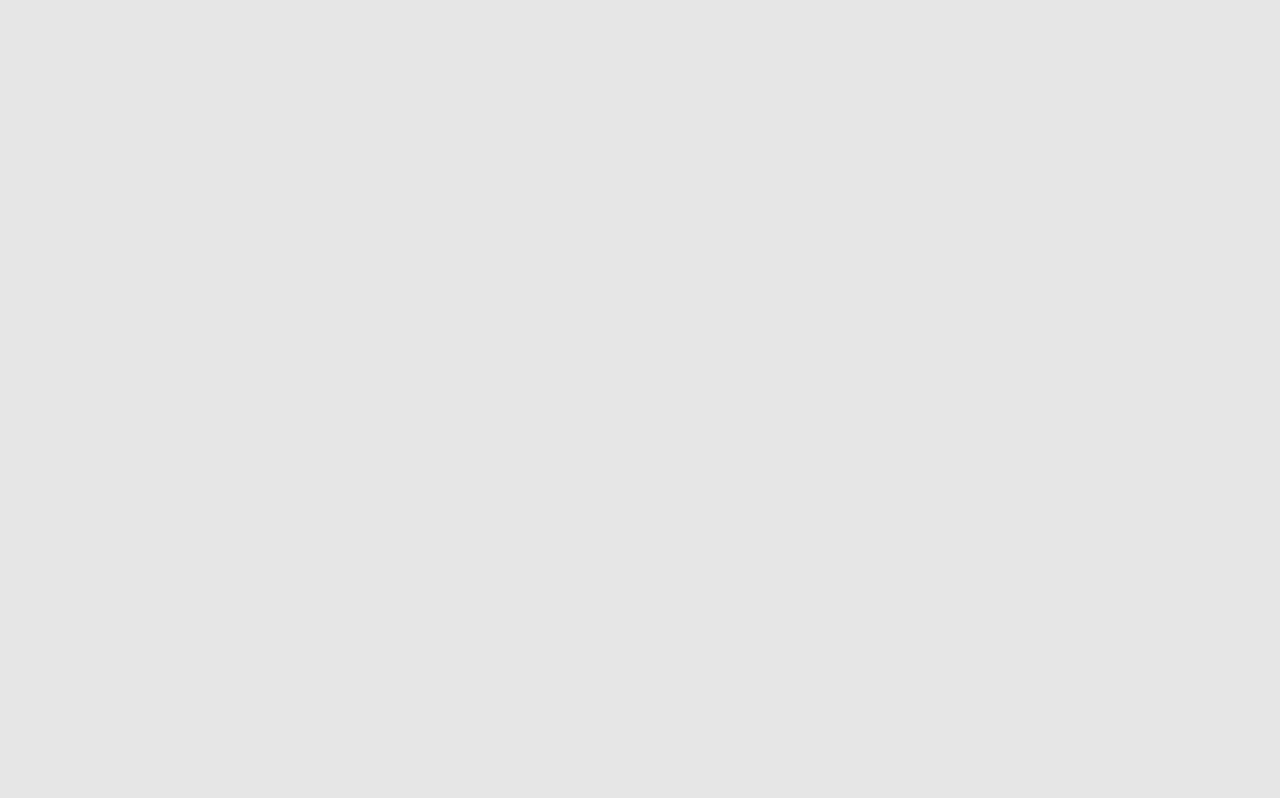
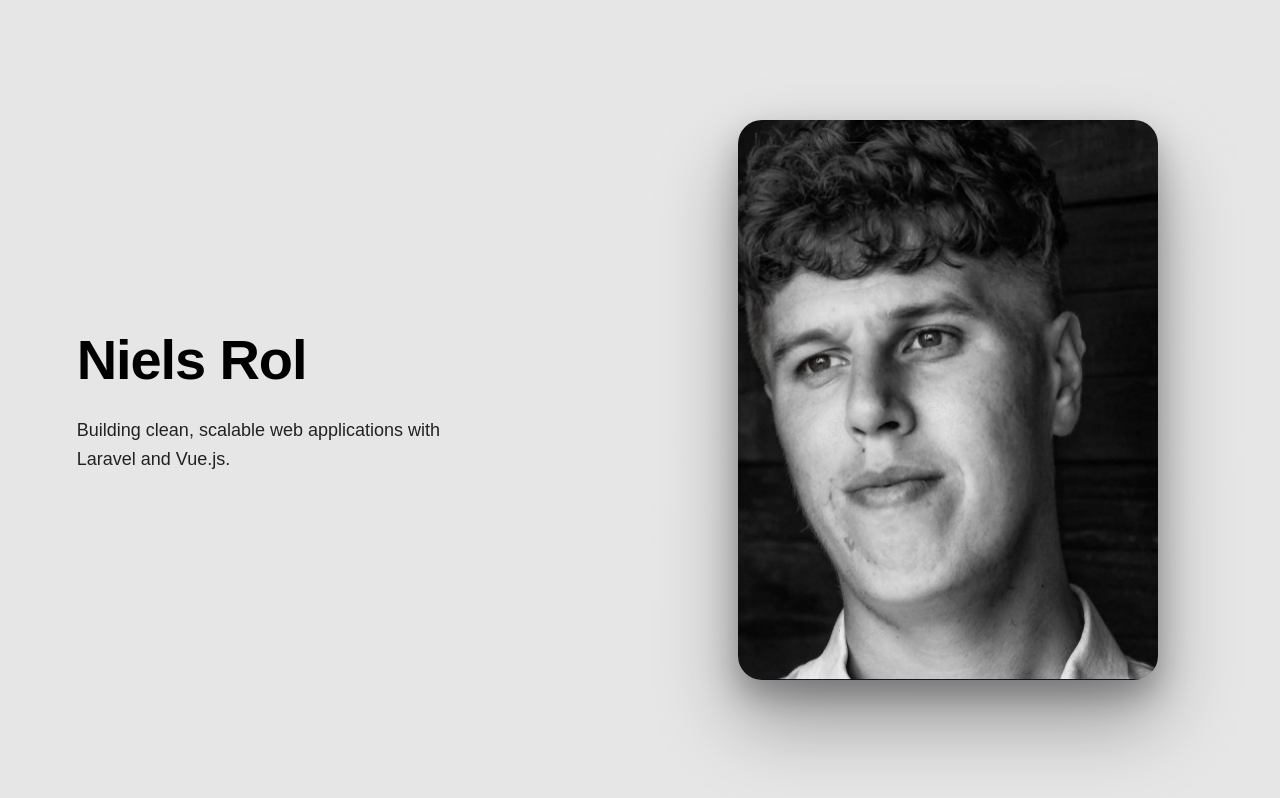
Before and after one commit to NielsRol97/nielsrol.nl, a Nuxt app: page / in a window 1280 px wide. Built offline with nearby package versions, Linux system fonts and the light colour scheme.

Commit message:
Hero section

```diff
--- a/app/assets/css/fonts.css
+++ b/app/assets/css/fonts.css
@@ -0,0 +1,86 @@
+/* =========================================
+   Typography system
+   ========================================= */
+
+:root {
+  /* Font sizes */
+  --fs-xs: clamp(0.75rem, 0.7rem + 0.2vw, 0.875rem);
+  --fs-sm: clamp(0.875rem, 0.85rem + 0.2vw, 1rem);
+  --fs-base: clamp(1rem, 0.95rem + 0.3vw, 1.125rem);
+
+  --fs-h1: clamp(2.5rem, 2rem + 2vw, 3.5rem);
+  --fs-h2: clamp(2rem, 1.7rem + 1.5vw, 2.75rem);
+  --fs-h3: clamp(1.6rem, 1.4rem + 1vw, 2.1rem);
+  --fs-h4: clamp(1.3rem, 1.15rem + 0.8vw, 1.7rem);
+  --fs-h5: clamp(1.1rem, 1rem + 0.5vw, 1.4rem);
+  --fs-h6: clamp(1rem, 0.95rem + 0.3vw, 1.2rem);
+
+  /* Line heights */
+  --lh-tight: 1.2;
+  --lh-normal: 1.6;
+  --lh-loose: 1.8;
+}
+
+/* =========================================
+   Base text
+   ========================================= */
+
+.text {
+  line-height: var(--lh-normal);
+  color: var(--color-text);
+  font-size: var(--fs-base);
+}
+
+/* =========================================
+   Headings
+   ========================================= */
+
+.text--h1 {
+  font-size: var(--fs-h1);
+  font-weight: 700;
+  line-height: var(--lh-tight);
+}
+
+.text--h2 {
+  font-size: var(--fs-h2);
+  font-weight: 700;
+  line-height: var(--lh-tight);
+}
+
+.text--h3 {
+  font-size: var(--fs-h3);
+  font-weight: 600;
+}
+
+.text--h4 {
+  font-size: var(--fs-h4);
+  font-weight: 600;
+}
+
+.text--h5 {
+  font-size: var(--fs-h5);
+  font-weight: 500;
+}
+
+.text--h6 {
+  font-size: var(--fs-h6);
+  font-weight: 500;
+}
+
+/* =========================================
+   Body variants
+   ========================================= */
+
+.text--p {
+  font-size: var(--fs-base);
+}
+
+.text--small {
+  font-size: var(--fs-sm);
+  opacity: 0.8;
+}
+
+.text--xs {
+  font-size: var(--fs-xs);
+  opacity: 0.75;
+}
--- a/app/assets/css/main.css
+++ b/app/assets/css/main.css
@@ -7,4 +7,5 @@
 body {
     font-family: 'Montserrat', sans-serif;
     background: var(--base-background-color);
+    font-weight: 400;
 }
--- a/app/assets/css/variables.css
+++ b/app/assets/css/variables.css
@@ -1,3 +1,4 @@
 :root {
     --base-background-color: hsl(0, 0%, 90%);
+    --base-text-color: hsl(0, 0%, 10%);
 }
--- /dev/null
+++ b/app/components/Button.vue
@@ -0,0 +1,34 @@
+<template>
+  <component
+    :is="tag"
+    :href="isAnchor ? button.href : undefined"
+    :type="!isAnchor ? 'button' : undefined"
+    :disabled="!isAnchor ? button.disabled : undefined"
+    class="btn"
+    :class="`btn--${variant}`"
+    @click="handleClick"
+  >
+    {{ button.label }}
+  </component>
+</template>
+
+<script setup lang="ts">
+import { computed } from 'vue'
+import type { Button } from '@/types/button'
+
+const props = defineProps<{
+  button: Button
+}>()
+
+const isAnchor = computed(() => props.button.type === 'anchor')
+
+const tag = computed(() => (isAnchor.value ? 'a' : 'button'))
+
+const variant = computed(() => props.button.variant ?? 'primary')
+
+const handleClick = () => {
+  if (!isAnchor.value && props.button.onClick) {
+    props.button.onClick()
+  }
+}
+</script>
--- /dev/null
+++ b/app/components/Hero.vue
@@ -0,0 +1,161 @@
+<template>
+  <section class="hero-wrapper">
+    <div class="hero-left">
+      <Text
+        :text="{
+          content: 'Niels Rol',
+          type: 'h1'
+        }"
+      />
+
+      <Text
+        :text="{
+          content: 'Building clean, scalable web applications with Laravel and Vue.js.'
+        }"
+      />
+    </div>
+
+    <div class="hero-right">
+      <NuxtImg
+        src="/images/portrait.jpeg"
+        alt="Portrait of Niels Rol"
+        class="hero-image"
+        format="webp"
+        sizes="(max-width: 900px) 240px, 420px"
+        loading="eager"
+      />
+    </div>
+  </section>
+</template>
+
+
+<script lang="ts" setup>
+import Text from '@/components/Text.vue'
+</script>
+
+<style scoped>
+.hero-wrapper {
+  width: 100%;
+  min-height: 100vh;
+  min-height: 100svh;
+
+  display: grid;
+  grid-template-columns: minmax(320px, 540px) 1fr;
+  align-items: center;
+  gap: clamp(3rem, 6vw, 6rem);
+
+  padding: clamp(2.5rem, 6vw, 7rem);
+
+  /* subtle background depth */
+  background:
+    radial-gradient(
+      circle at 70% 40%,
+      rgba(255, 255, 255, 0.06),
+      transparent 55%
+    );
+}
+
+/* -----------------------------
+   LEFT: TEXT BLOCK
+----------------------------- */
+
+.hero-left {
+  display: flex;
+  flex-direction: column;
+  gap: 1.4rem;
+}
+
+/* Slightly tighten heading spacing */
+.hero-left :deep(.text--h1) {
+  letter-spacing: -0.02em;
+}
+
+/* Subtitle refinement */
+.hero-left :deep(.text--p) {
+  max-width: 38ch;
+  opacity: 0.85;
+}
+
+/* -----------------------------
+   RIGHT: IMAGE BLOCK
+----------------------------- */
+
+.hero-right {
+  display: flex;
+  justify-content: center;
+  align-items: center;
+  position: relative;
+}
+
+/* Image container glow */
+.hero-right::before {
+  content: '';
+  position: absolute;
+  width: 80%;
+  height: 80%;
+  background: radial-gradient(
+    circle,
+    rgba(255, 255, 255, 0.12),
+    transparent 70%
+  );
+  filter: blur(60px);
+  z-index: 0;
+}
+
+/* Image itself */
+.hero-image {
+  position: relative;
+  z-index: 1;
+
+  width: 100%;
+  max-width: 420px;
+  aspect-ratio: 3 / 4;
+  object-fit: cover;
+
+  border-radius: 1.5rem;
+
+  box-shadow:
+    0 40px 80px rgba(0, 0, 0, 0.35),
+    0 15px 30px rgba(0, 0, 0, 0.25);
+
+  transition:
+    transform 0.4s ease,
+    box-shadow 0.4s ease;
+}
+
+/* Subtle hover lift (desktop only) */
+@media (hover: hover) {
+  .hero-image:hover {
+    transform: translateY(-6px);
+    box-shadow:
+      0 55px 100px rgba(0, 0, 0, 0.4),
+      0 25px 45px rgba(0, 0, 0, 0.3);
+  }
+}
+
+/* -----------------------------
+   RESPONSIVE
+----------------------------- */
+
+@media (max-width: 900px) {
+  .hero-wrapper {
+    grid-template-columns: 1fr;
+    text-align: center;
+    gap: 3rem;
+  }
+
+  .hero-left {
+    align-items: center;
+  }
+
+  .hero-left :deep(.text--p) {
+    max-width: none;
+  }
+
+  .hero-image {
+    max-width: 260px;
+  }
+}
+
+
+</style>
--- /dev/null
+++ b/app/components/Text.vue
@@ -0,0 +1,19 @@
+<template>
+  <component
+    :is="tag"
+    :class="['text', `text--${tag}`]"
+  >
+    {{ text.content }}
+  </component>
+</template>
+
+<script lang="ts" setup>
+import { computed } from 'vue'
+import type { Text } from '@/types/text'
+
+const props = defineProps<{
+  text: Text
+}>()
+
+const tag = computed(() => props.text.type ?? 'p')
+</script>
--- a/app/pages/index.vue
+++ b/app/pages/index.vue
@@ -1,11 +1,9 @@
 <template>
-  <div>
-
-  </div>
+  <Hero />
 </template>
 
 <script lang="ts" setup>
-
+  import Hero from '@/components/Hero.vue'
 </script>
 
 <style>
--- /dev/null
+++ b/app/types/button.ts
@@ -0,0 +1,15 @@
+export type ButtonVariant = 'primary' | 'secondary'
+export type ButtonType = 'button' | 'anchor'
+
+export type Button = {
+  label: string
+  variant?: ButtonVariant
+  type?: ButtonType
+
+  /* anchor-only */
+  href?: string
+
+  /* button-only */
+  onClick?: () => void
+  disabled?: boolean
+}
--- /dev/null
+++ b/app/types/text.ts
@@ -0,0 +1,17 @@
+export type TextType =
+  | 'p'
+  | 'span'
+  | 'strong'
+  | 'em'
+  | 'small'
+  | 'h1'
+  | 'h2'
+  | 'h3'
+  | 'h4'
+  | 'h5'
+  | 'h6'
+
+export type Text = {
+  content: string
+  type?: TextType
+}
--- a/nuxt.config.ts
+++ b/nuxt.config.ts
@@ -1,16 +1,41 @@
 // https://nuxt.com/docs/api/configuration/nuxt-config
 export default defineNuxtConfig({
   compatibilityDate: '2025-07-15',
-  devtools: { enabled: true },
-    css: [
+
+  devtools: {
+    enabled: true
+  },
+
+  /* ---------------------------------
+   * Global CSS
+   * --------------------------------- */
+  css: [
     '@/assets/css/fonts.css',
     '@/assets/css/variables.css',
     '@/assets/css/main.css'
   ],
 
-  modules: ['@nuxt/fonts', '@nuxt/icon'],
+  /* ---------------------------------
+   * Modules
+   * --------------------------------- */
+  modules: [
+    '@nuxt/fonts',
+    '@nuxt/icon',
+    '@nuxt/image'
+  ],
+
+  /* ---------------------------------
+   * Rendering / Hosting
+   * --------------------------------- */
   ssr: false,
 
+  nitro: {
+    preset: 'github-pages'
+  },
+
+  /* ---------------------------------
+   * GitHub Pages config
+   * --------------------------------- */
   app: {
     baseURL: '/nielsrol.nl/',
     buildAssetsDir: '_nuxt/'
--- a/package.json
+++ b/package.json
@@ -12,6 +12,7 @@
   "dependencies": {
     "@nuxt/fonts": "^0.12.1",
     "@nuxt/icon": "^2.2.0",
+    "@nuxt/image": "^2.0.0",
     "nuxt": "^4.2.2",
     "vue": "^3.5.27",
     "vue-router": "^4.6.4"
```
Also changed, not shown: public/images/portrait.jpeg (added), 1 other file (tests, documents, lock files or other folders).
